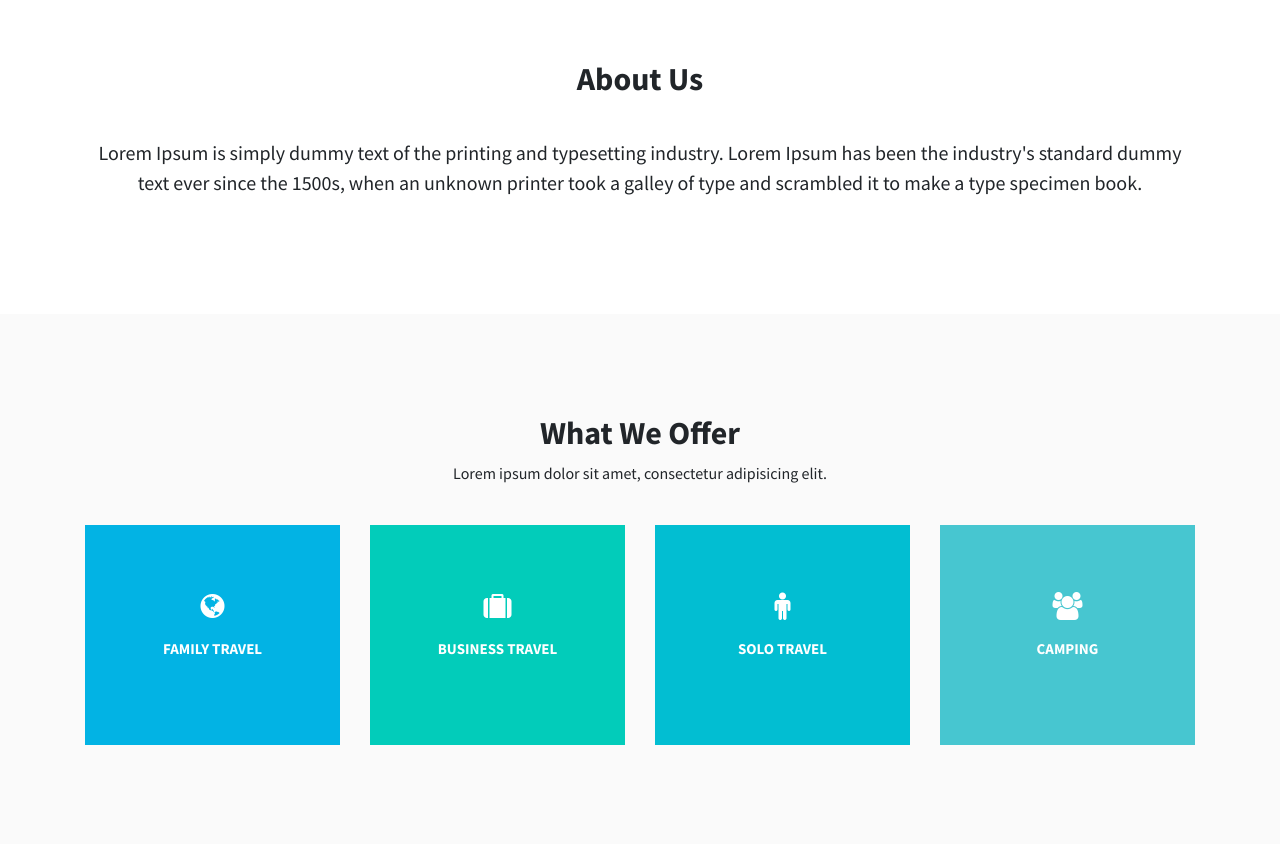
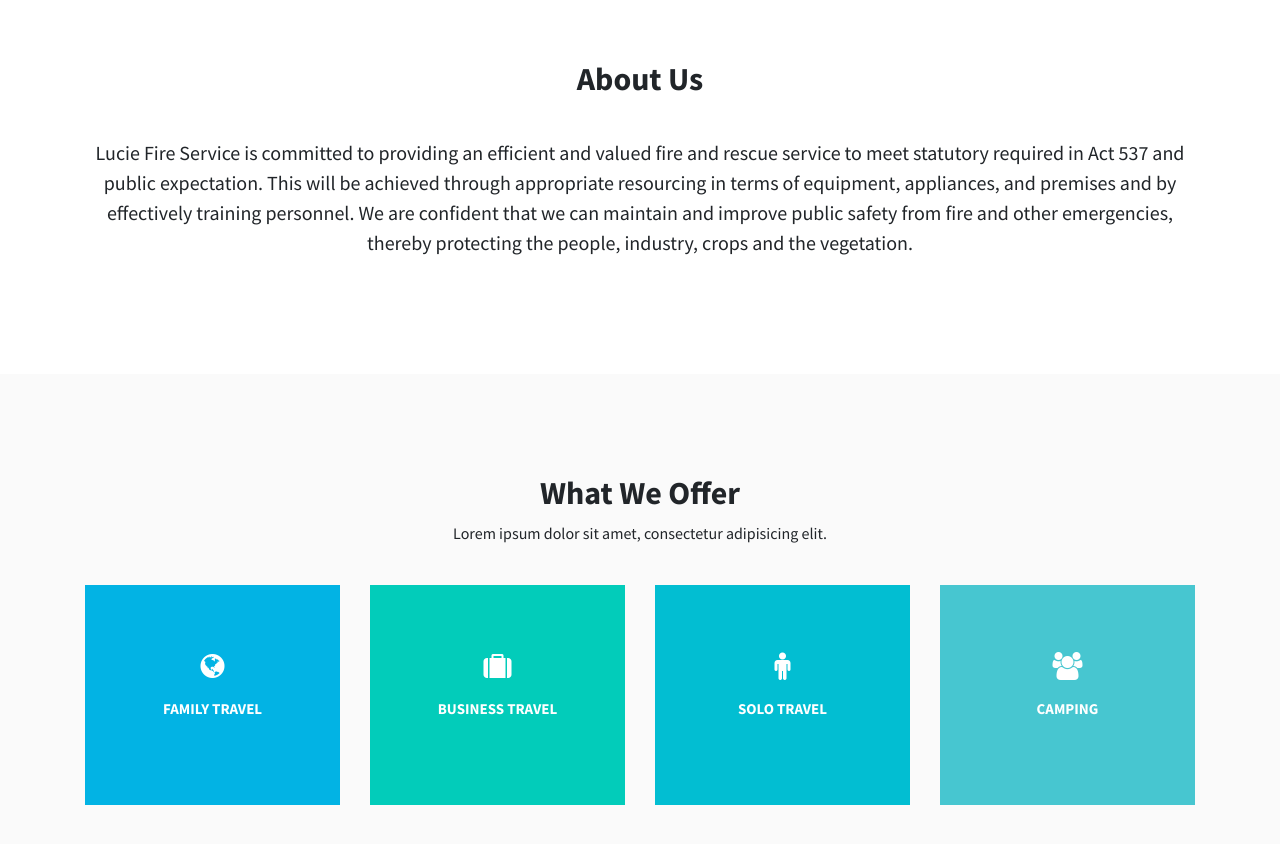
Before and after one commit to Lucienne-Awoudi/FireService, a plain HTML site: page index.html in a window 1280 px wide. Shown: the part 840-1684 px from the top of the page. Drawn offline with Linux system fonts and the light colour scheme.

Commit message:
edited the about page

```diff
--- a/index.html
+++ b/index.html
@@ -73,7 +73,8 @@
           <div class="block-heading">
             <h2>About Us</h2>
           </div>
-          <p class="lead">Lorem Ipsum is simply dummy text of the printing and typesetting industry. Lorem Ipsum has been the industry's standard dummy text ever since the 1500s, when an unknown printer took a galley of type and scrambled it to make a type specimen book.</p>
+          <p class="lead"> Lucie Fire Service is committed to providing an efficient and valued fire and rescue service to meet statutory required in Act 537 and public expectation. This will be achieved through appropriate resourcing in terms of equipment, appliances, and premises and by effectively training personnel. We are confident that we can maintain and improve public safety from fire and other emergencies, thereby protecting the people, industry, crops and the vegetation.
+          </p>
         </div>
       </div>
     </div>
```
